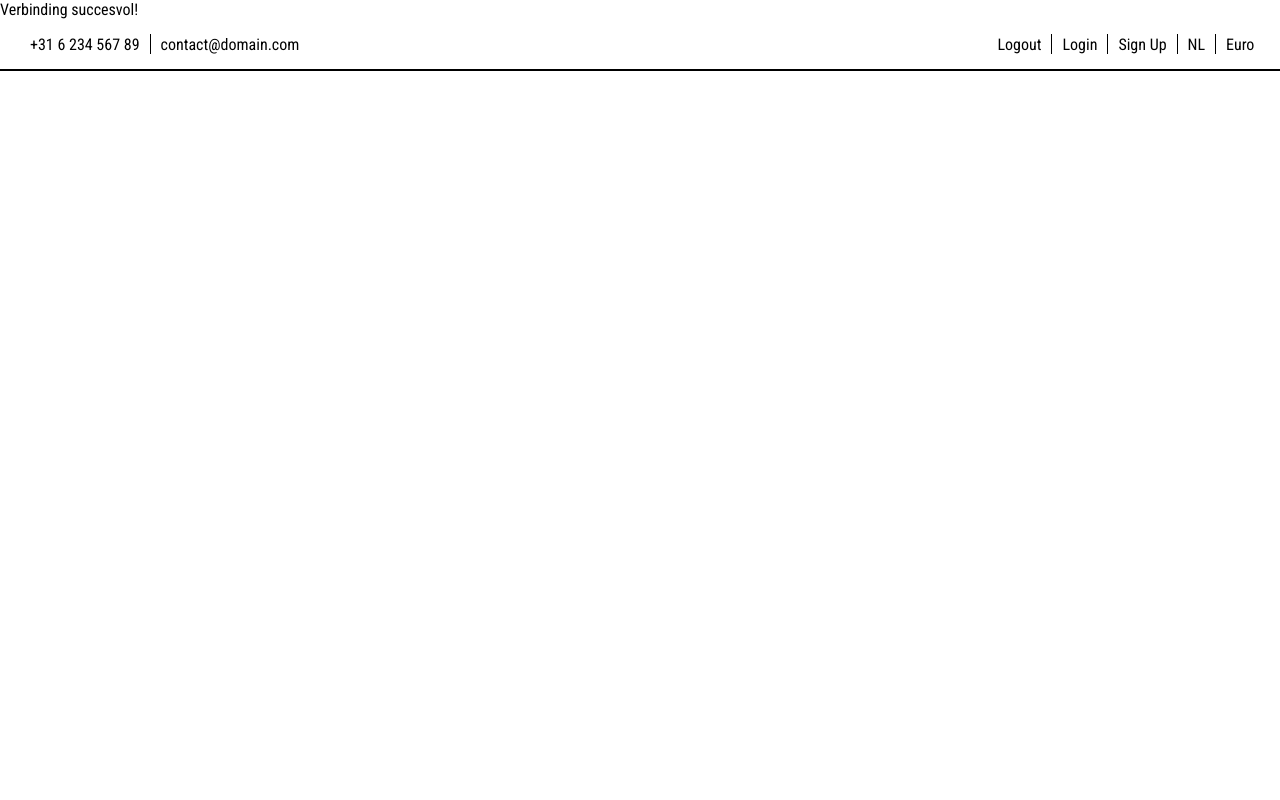
After one commit to SergioGomezAlvarez/Reisorganisatie, a PHP site: page /mijn_geboekte_reizen.php in a window 1280 px wide. The commit adds this page. Run offline with PHP 8.4, Linux system fonts and the light colour scheme; a user stored in the database is signed in; data comes from the database, SQL or seed files in the repository.

```diff
--- a/index.php
+++ b/index.php
@@ -200,6 +200,7 @@ try {
     </header>
     <main>
         <div class="main-container">
+            <a class="geboekte-reizen-button" href="mijn_geboekte_reizen.php">Geboekte Reizen</a>
             <section class="bestemmingen">
                 <div class="bestemmingen-container">
                     <h2 class="section-title"><a href="bestemming.php" class="section-title">Populaire bestemmingen</a>
--- /dev/null
+++ b/mijn_geboekte_reizen.php
@@ -0,0 +1,63 @@
+<?php
+session_start();
+$db_username = 'root';
+$db_password = '';
+
+try {
+    $conn = new PDO('mysql:host=localhost;dbname=db_login', $db_username, $db_password);
+    $conn->setAttribute(PDO::ATTR_ERRMODE, PDO::ERRMODE_EXCEPTION);
+    echo "Verbinding succesvol!";
+} catch (PDOException $e) {
+    die("Verbinding mislukt: " . $e->getMessage());
+}
+?>
+<!DOCTYPE html>
+<html lang="en">
+
+<head>
+    <meta charset="UTF-8">
+    <meta http-equiv="X-UA-Compatible" content="IE=edge">
+    <meta name="viewport" content="width=device-width, initial-scale=1.0">
+    <title>Document</title>
+    <link rel="stylesheet" href="css/algemene_voorwaarden.css">
+    <link rel="stylesheet" media=" screen and (max-width:768px)" href="mobile.css" />
+    <link rel="preconnect" href="https://fonts.googleapis.com">
+
+    <link rel="preconnect" href="https://fonts.gstatic.com" crossorigin>
+    <link
+        href="https://fonts.googleapis.com/css2?family=Open+Sans:ital,wght@0,400;1,600&family=Roboto+Condensed&display=swap"
+        rel="stylesheet">
+    <script src="https://unpkg.com/scrollreveal"></script>
+</head>
+
+<body>
+    <nav>
+        <div class="navigatie-first">
+            <a href="bestemming.php">+31 6 234 567 89</a>
+            <span class="scheidingslijn"></span>
+            <a href="Contact.php">contact@domain.com</a>
+        </div>
+        <div class="navigatie-second">
+            <?php if (isset($_SESSION['login'])) { ?>
+                <a href="logout.php">Logout</a>
+                <span class="scheidingslijn"></span>
+            <?php } ?>
+            <a href="login.php">Login</a>
+            <span class="scheidingslijn"></span>
+            <a href="#">Sign Up</a>
+            <span class="scheidingslijn"></span>
+            <a href="#">NL</a>
+            <span class="scheidingslijn"></span>
+            <a href="#">Euro</a>
+        </div>
+    </nav>
+    <div class="geboekte-reizen-container">
+        <?php
+        $loggedInUserID = $_SESSION['id'];
+
+        $sql = "SELECT * FROM boekingen WHERE id = ?";
+        $stmt = $conn->prepare($sql);
+        $stmt->execute([$loggedInUserID]);
+        $result = $stmt->fetchAll(PDO::FETCH_ASSOC);
+        ?>
+    </div>
```
